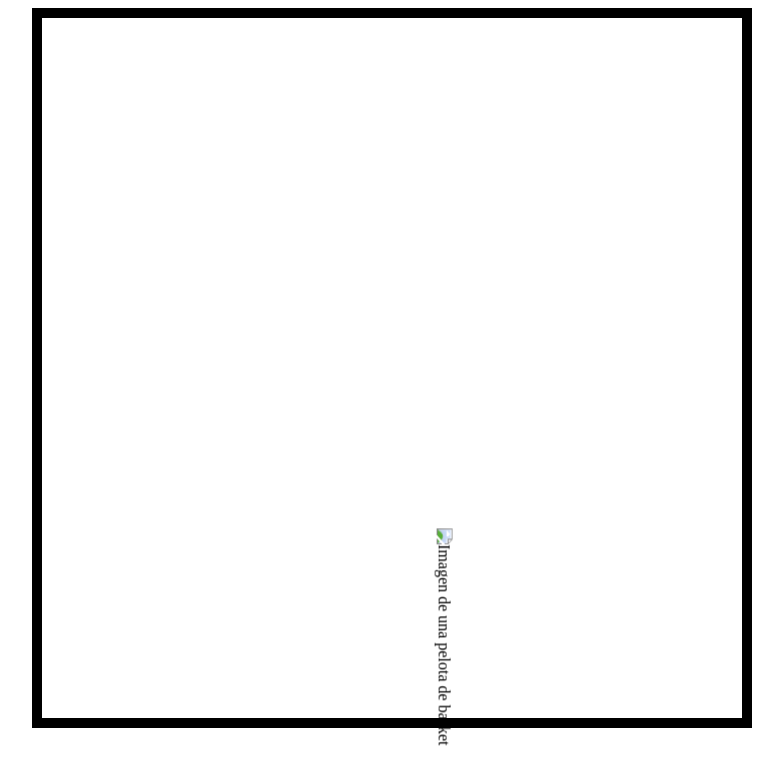
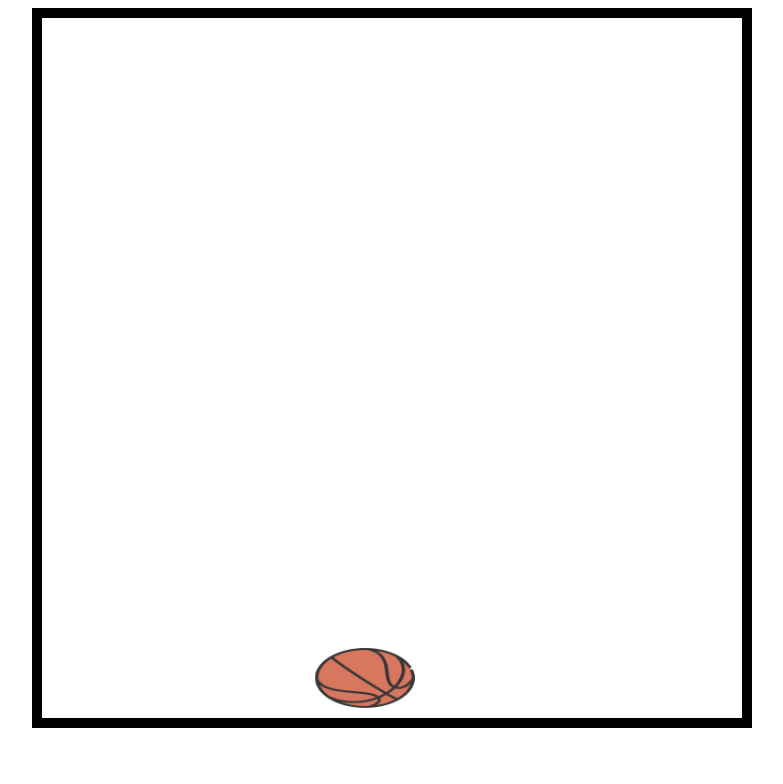
Before and after one commit to LauraJimVal/animacion_pelota, a plain HTML site: page index.html in a window 1280 px wide. Shown: the whole page, without its empty margins (248-1031 px from the left). Drawn offline with Linux system fonts and the light colour scheme; the site is published under a folder, as on GitHub Pages, so addresses that start at the root find nothing.

Commit message:
Corrección ruta de imágenes

```diff
--- a/index.html
+++ b/index.html
@@ -10,7 +10,7 @@
     <!-- Contenedor de la pelota -->
     <section class="contenedor">
         <!-- pelota -->
-        <article class="pelota"><img src="/images/baloncesto.png" alt="Imagen de una pelota de basket"></article>
+        <article class="pelota"><img src="images/baloncesto.png" alt="Imagen de una pelota de basket"></article>
     </section>
 </body>
 </html>
```
